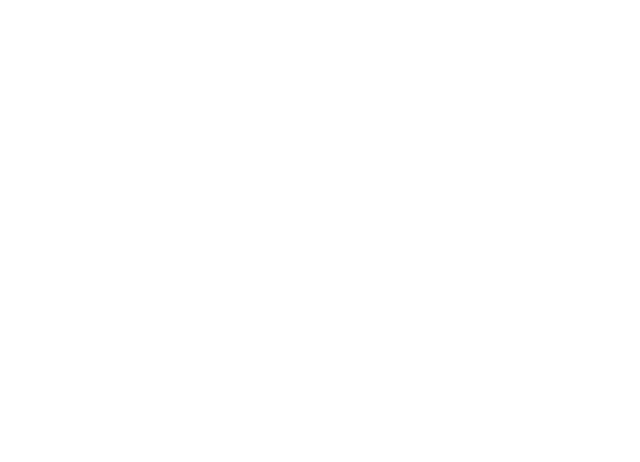
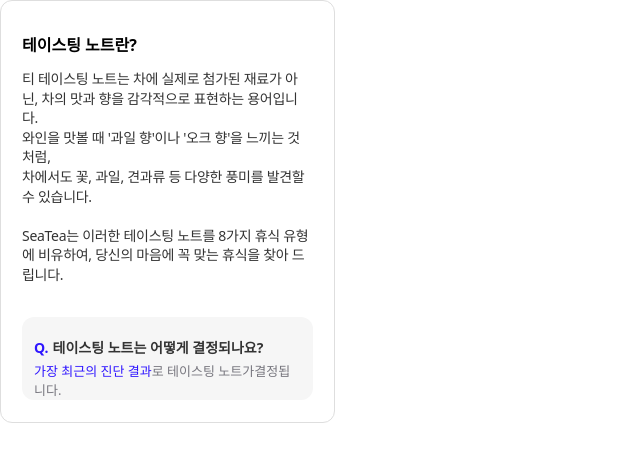
Before and after one commit to UMC-SeaTea/FE, a React (Vite) app: page / in a window 1280 px wide. Shown: the top 462 px of the page, without its empty margins (0-640 px from the left). Built offline with nearby package versions, Linux system fonts and the light colour scheme; a web font is replaced by a local one.

Commit message:
#3 [MOD] 테이스팅 노트 UI 수정

```diff
--- a/src/App.tsx
+++ b/src/App.tsx
@@ -1,7 +1,12 @@
 import './App.css';
+import TastingNote from './components/common/TastingNote';
 
 function App() {
-  return <></>;
+  return (
+    <>
+      <TastingNote />
+    </>
+  );
 }
 
 export default App;
--- a/src/components/common/TastingNote.tsx
+++ b/src/components/common/TastingNote.tsx
@@ -1,22 +1,25 @@
 const TastingNote = () => {
   return (
     <>
-      <div className="flex flex-col items-center justify-center w-[335px] bg-white border-1 border-gray-400 rounded-lg pt-[32px] pb-[22px] px-[28px]">
+      <div className="flex flex-col items-center justify-center w-[335px] bg-white border-1 border-gray-400 rounded-lg pt-[32px] pb-[22px] px-[22px]">
         <div className="w-[291px] flex flex-col items-center gap-[32px]">
+          {/* 위 텍스트 */}
           <div className="flex flex-col justify-between gap-[12px] w-full">
             <p className="font-body text-body-1">테이스팅 노트란?</p>
-            <p className="font-body text-body-5 text-black-2">
+            <p className="font-body text-body-5 text-black-2 leading-[1.4] tracking-[-0.28px]">
               티 테이스팅 노트는 차에 실제로 첨가된 재료가 아닌, 차의 맛과 향을
               감각적으로 표현하는 용어입니다.
               <br />
-              와인을 맛볼 때 '과일 향'이나 '오크 향'을 느끼는 것 처럼, 차에서도
-              꽃, 과일, 견과류 등 다양한 풍미를 발견할 수 있습니다.
+              와인을 맛볼 때 '과일 향'이나 '오크 향'을 느끼는 것 처럼,
+              <br /> 차에서도 꽃, 과일, 견과류 등 다양한 풍미를 발견할 수
+              있습니다.
               <br />
               <br />
               SeaTea는 이러한 테이스팅 노트를 8가지 휴식 유형에 비유하여, 당신의
               마음에 꼭 맞는 휴식을 찾아 드립니다.
             </p>
           </div>
+          {/* 테이스팅 노트 결정 */}
           <div className="w-[291px] h-[83px] bg-gray-500 rounded-lg px-[12px] py-[20px] w-full">
             <div className="flex flex-col gap-[4px]">
               <div className="h-[21px] flex items-center gap-[4px]">
```
